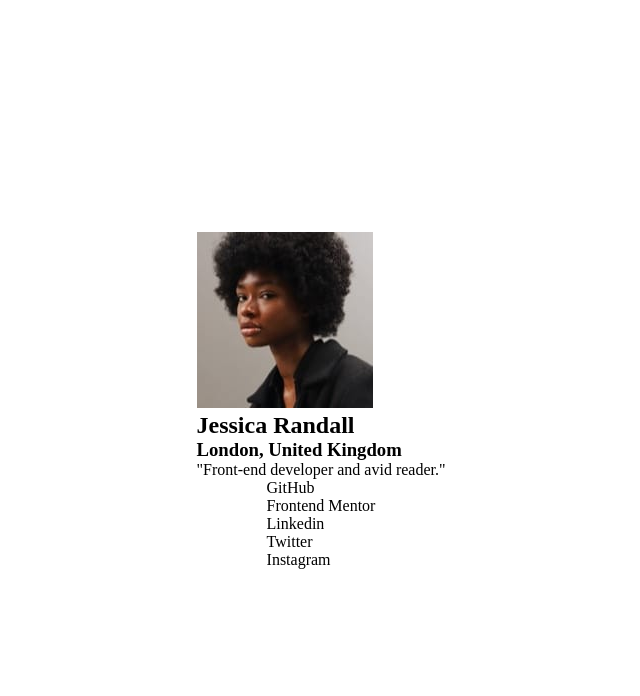
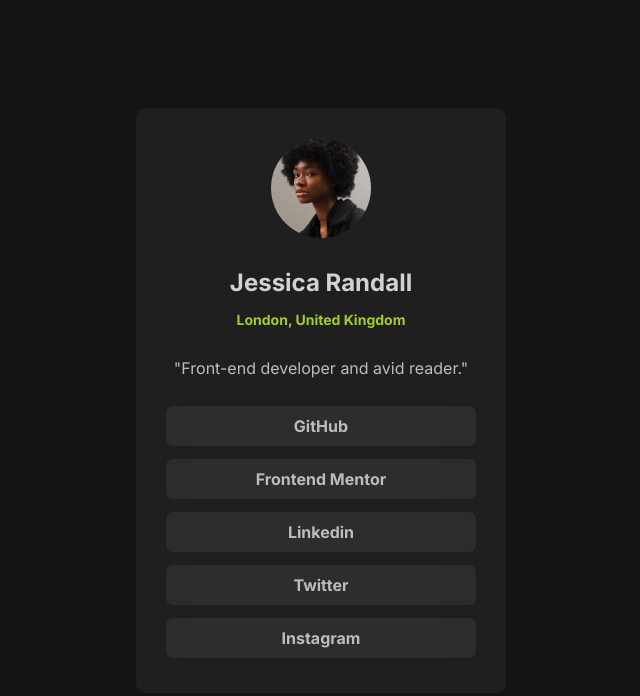
Before and after one commit to Manglam11/social_link_profile, a plain HTML site: page social-links-profile-main/index.html in a window 1280 px wide. Shown: the whole page, without its empty margins (319-959 px from the left). Drawn offline with Linux system fonts and the light colour scheme.

Commit message:
Project completed without readme file.

```diff
--- a/social-links-profile-main/index.html
+++ b/social-links-profile-main/index.html
@@ -20,9 +20,9 @@
     .attribution a { color: hsl(228, 45%, 44%); }
   </style> -->
   </head>
-  <body>
-    <div class="container">
-      <div class="div-1">
+  <body class="center-alignment">
+    <div class="container center-alignment">
+      <div class="div-1 center-alignment">
         <img src="./assets/images/avatar-jessica.jpeg" alt="profile-pic" />
         <h2>Jessica Randall</h2>
         <h3>London, United Kingdom</h3>
--- a/social-links-profile-main/style.css
+++ b/social-links-profile-main/style.css
@@ -1,24 +1,127 @@
+@import url('https://fonts.googleapis.com/css2?family=Inter:wght@100..900&family=Outfit:wght@100..900&display=swap');
+
 * {
     box-sizing: border-box;
     padding: 0;
     margin: 0;
-    /* background-color: lightcoral; */
+    font-family: "Inter", sans-serif;
 }
 
-body {
-    /* background-color: black; */
-    height: 100vh;
+.center-alignment {
     display: flex;
     flex-direction: column;
     align-items: center;
     justify-content: center;
 }
 
+body {
+    background-color: hsl(0, 0%, 8%);
+    height: 100vh;
+
+}
+
 .container {
     height: fit-content;
     width: fit-content;
+    background-color: hsl(0, 0%, 12%);
+    border-radius: 10px;
+    padding: 20px;
+}
+
+.div-1 img {
+    border-radius: 50%;
+    height: 100px;
+    width: 100px;
+    object-fit: cover;
+    margin: 10px 0;
+}
+
+.div-1 img:hover {
+    cursor: pointer;
+    transform: scale(1.05);
+    box-shadow: 0 1px 8px 0 rgba(226, 211, 211, 0.2), 0 1px 20px 0 rgba(176, 168, 168, 0.19);
+}
+
+.div-1 h2 {
+    color: hsl(0, 0%, 100%);
+    margin: 10px 0 0 0;
+    padding: 10px 0 2px 0;
+    font-weight: 700;
+    opacity: 0.8;
+
+
+}
+
+.div-1 h3 {
+    color: hsl(75, 94%, 57%);
+    font-size: 14px;
+    font-weight: 700;
+    margin: 7px;
+    padding: 5px;
+    opacity: 0.8;
+    transition: font-size 0.3s ease;
+}
+
+.div-1 h3:hover {
+    cursor: pointer;
+    transform: scale(1.05);
+}
+
+/* @keyframes example {
+    from {
+        font-size: 14px;
+    }
+
+    to {
+        font-size: 16px;
+    }
+
+}
+
+.div-1 h3:hover {
+    animation-name: example;
+    animation-duration: 0.3s;
+    animation-delay: 0.3s;
+    animation-timing-function: ease-in-out;
+    animation-fill-mode: forwards;
+}
+
+.div-1 h3:not(:hover) {
+    font-size: 14px;
+    /* Return to original font size when not hovering */
+/* } */
+
+.div-1 p {
+    color: hsl(0, 0%, 100%);
+    margin: 10px;
+    padding: 8px;
+    font-weight: 400;
+    opacity: 0.7;
+
+}
+
+.div-2 {
+    display: grid;
+    gap: 13px;
+    margin-top: 10px;
+    padding-bottom: 15px;
+}
+
+.grid {
     display: flex;
-    flex-direction: column;
     align-items: center;
     justify-content: center;
+    padding: 10px 90px;
+    color: hsl(0, 0%, 100%);
+    border-radius: 7px;
+    background-color: hsl(0, 0%, 20%);
+    font-weight: 700;
+    opacity: 0.7;
+    transition: font-size 0.3s ease;
+
 }
+
+.grid:hover {
+    cursor: pointer;
+    transform: scale(1.05);
+}
```
Also changed, not shown: social-links-profile-main/design/scl_screenshot.png (added), 2 other files.
